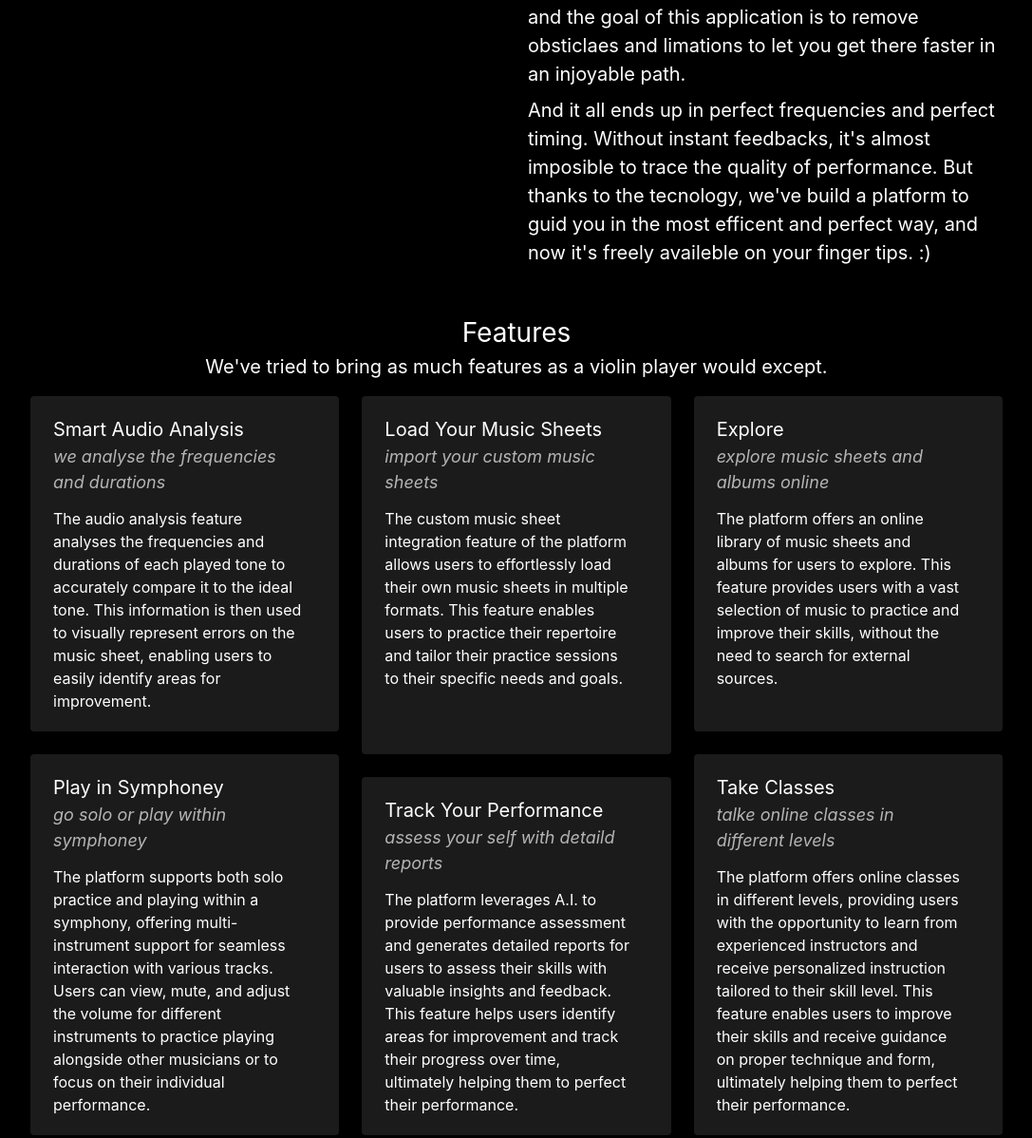
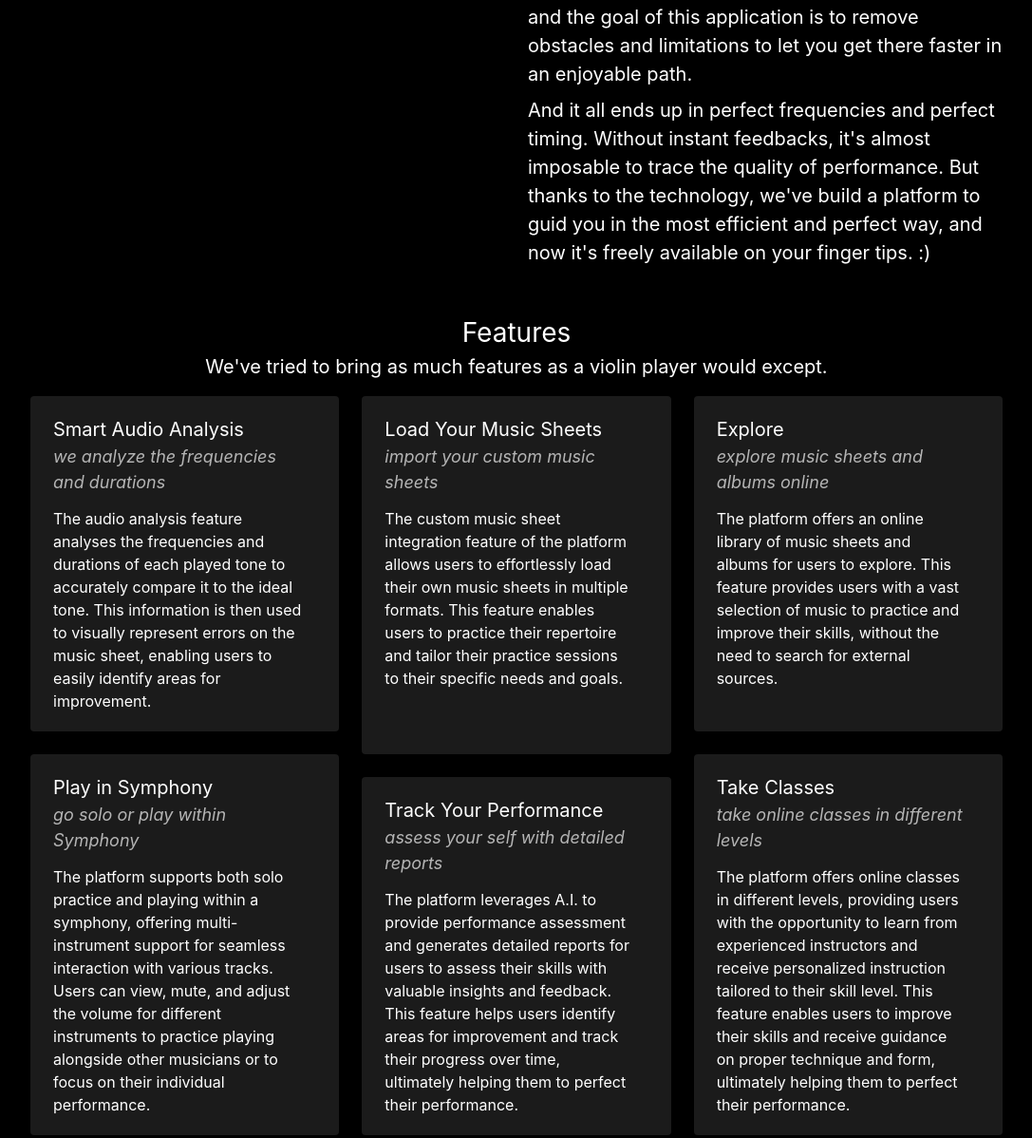
Before and after one commit to violex-app/app, a plain HTML site: page public/index.html in a window 1280 px wide. Shown: the part 1157-2355 px from the top of the page at 95% size, without its empty margins (96-1183 px from the left). Drawn offline with nearby package versions, Linux system fonts and the light colour scheme.

Commit message:
fix: typos

```diff
--- a/public/index.html
+++ b/public/index.html
@@ -48,7 +48,7 @@
         <div class="column">
           <div style="margin-right: 25%;">
             <h1>Practice in the most <span class="greate-vibes" style="font-size: 60px; color: #DDDBF1;"> perfect </span>way</h1>
-            <h2>No matter if you're a bigginer or an expert violinist. You can unlock your full potential as a violinist with our intuitive platform.</h2>
+            <h2>No matter if you're a bigener or an expert violinist. You can unlock your full potential as a violinist with our intuitive platform.</h2>
             <a class="button is-light has-text-white mt-4" style="background: #fc0a7e;" href="https://violex.app/app.html"> Get started</a>
           </div>
         </div>
@@ -87,8 +87,8 @@
           <div class="column mt-6">
             <div class="mt-4">
               <h1 class="mt-2">We make sure you are <span class="greate-vibes" style="font-size: 48px; color: #dd1173;">practicing perfectly.</span></h1>
-              <p class="mt-2">For a musician, satisfaction might be felt when the music is played flawless. But it's not easy to get there. Traditional practice methods have limitations, and the goal of this application is to remove obsticlaes and limations to let you get there faster in an injoyable path.</p>
-              <p class="mt-2">And it all ends up in perfect frequencies and perfect timing. Without instant feedbacks, it's almost imposible to trace the quality of performance. But thanks to the tecnology, we've build a platform to guid you in the most efficent and perfect way, and now it's freely availeble on your finger tips. :)</p>
+              <p class="mt-2">For a musician, satisfaction might be felt when the music is played flawless. But it's not easy to get there. Traditional practice methods have limitations, and the goal of this application is to remove obstacles and limitations to let you get there faster in an enjoyable path.</p>
+              <p class="mt-2">And it all ends up in perfect frequencies and perfect timing. Without instant feedbacks, it's almost imposable to trace the quality of performance. But thanks to the technology, we've build a platform to guid you in the most efficient and perfect way, and now it's freely available on your finger tips. :)</p>
             </div>
           </div>
         </div>
@@ -112,12 +112,12 @@
                   <div class="tile is-parent is-vertical">
                     <article class="tile is-child notification" style="background-color: #1b1b1b;">
                       <p class="white-title">Smart Audio Analysis</p>
-                      <p class="white-subtitle">we analyse the frequencies and durations</p>
+                      <p class="white-subtitle">we analyze the frequencies and durations</p>
                       <p class="white-content">The audio analysis feature analyses the frequencies and durations of each played tone to accurately compare it to the ideal tone. This information is then used to visually represent errors on the music sheet, enabling users to easily identify areas for improvement.</p>
                     </article>
                     <article class="tile is-child notification" style="background-color: #1b1b1b;">
-                      <p class="white-title">Play in Symphoney</p>
-                      <p class="white-subtitle">go solo or play within symphoney</p>
+                      <p class="white-title">Play in Symphony </p>
+                      <p class="white-subtitle">go solo or play within Symphony</p>
                       <p class="white-content">The platform supports both solo practice and playing within a symphony, offering multi-instrument support for seamless interaction with various tracks. Users can view, mute, and adjust the volume for different instruments to practice playing alongside other musicians or to focus on their individual performance.</p>
                     </article>
                   </div>
@@ -135,7 +135,7 @@
                     </article>
                     <article class="tile is-child notification" style="background-color: #1b1b1b;">
                       <p class="white-title">Track Your Performance</p>
-                      <p class="white-subtitle">assess your self with detaild reports</p>
+                      <p class="white-subtitle">assess your self with detailed reports</p>
                       <p class="white-content">The platform leverages A.I. to provide performance assessment and generates detailed reports for users to assess their skills with valuable insights and feedback. This feature helps users identify areas for improvement and track their progress over time, ultimately helping them to perfect their performance.</p>
                     </article>
                   </div>
@@ -152,7 +152,7 @@
                     </article>
                     <article class="tile is-child notification" style="background-color: #1b1b1b;">
                       <p class="white-title">Take Classes</p>
-                      <p class="white-subtitle">talke online classes in different levels</p>
+                      <p class="white-subtitle">take online classes in different levels</p>
                       <p class="white-content">The platform offers online classes in different levels, providing users with the opportunity to learn from experienced instructors and receive personalized instruction tailored to their skill level. This feature enables users to improve their skills and receive guidance on proper technique and form, ultimately helping them to perfect their performance.</p>
                     </article>
                   </div>
@@ -169,7 +169,8 @@
 
     <footer class="footer" style="background-color: #000000;">
       <div class="content has-text-centered">
-            <h1 class="greate-vibes" style="font-size: 60px; color: white;">Violex</h1>
+            <h1 class="greate-vibes mb-0" style="font-size: 60px; color: white;">Violex</h1>
+            Mahdi Massahi • <a href="mailto:mahdi.massahi@gmail.com">mahdi.massahi@gmail.com</a>
       </div>
     </footer>
   </body>
```
